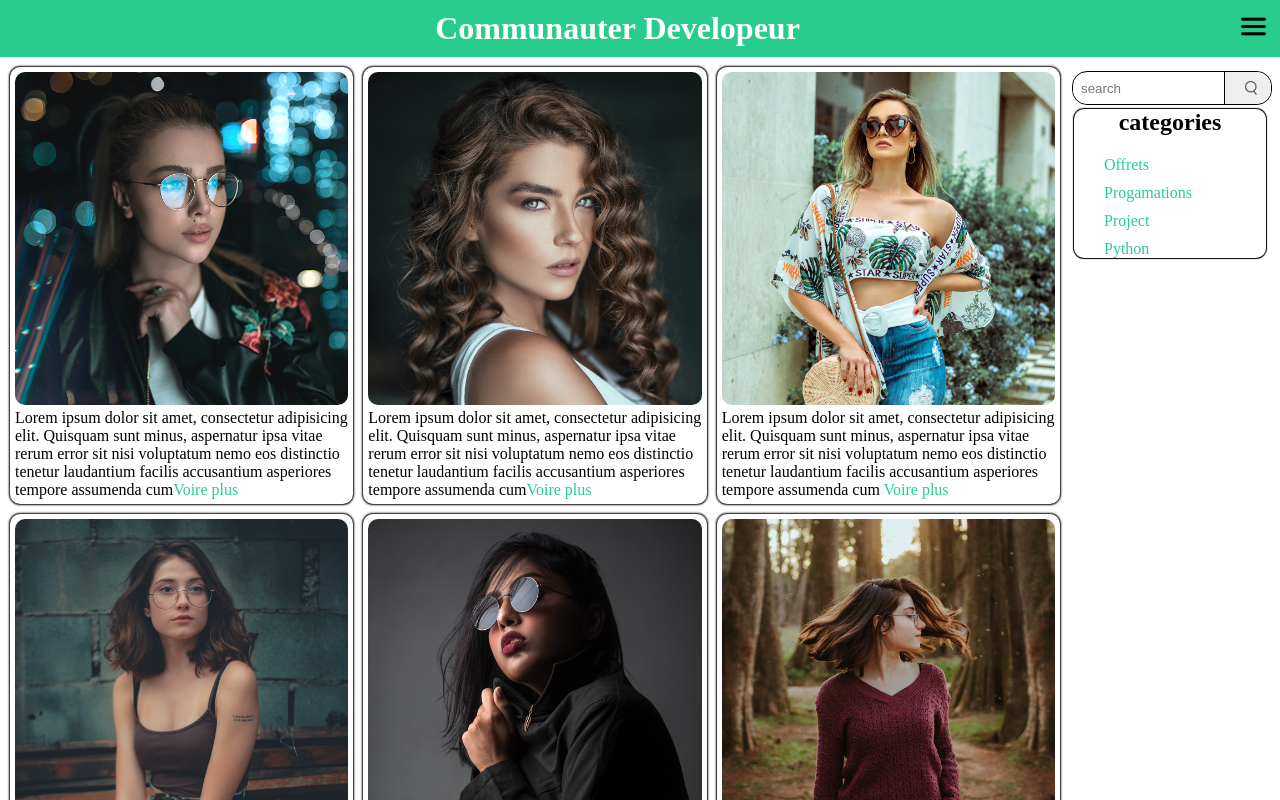
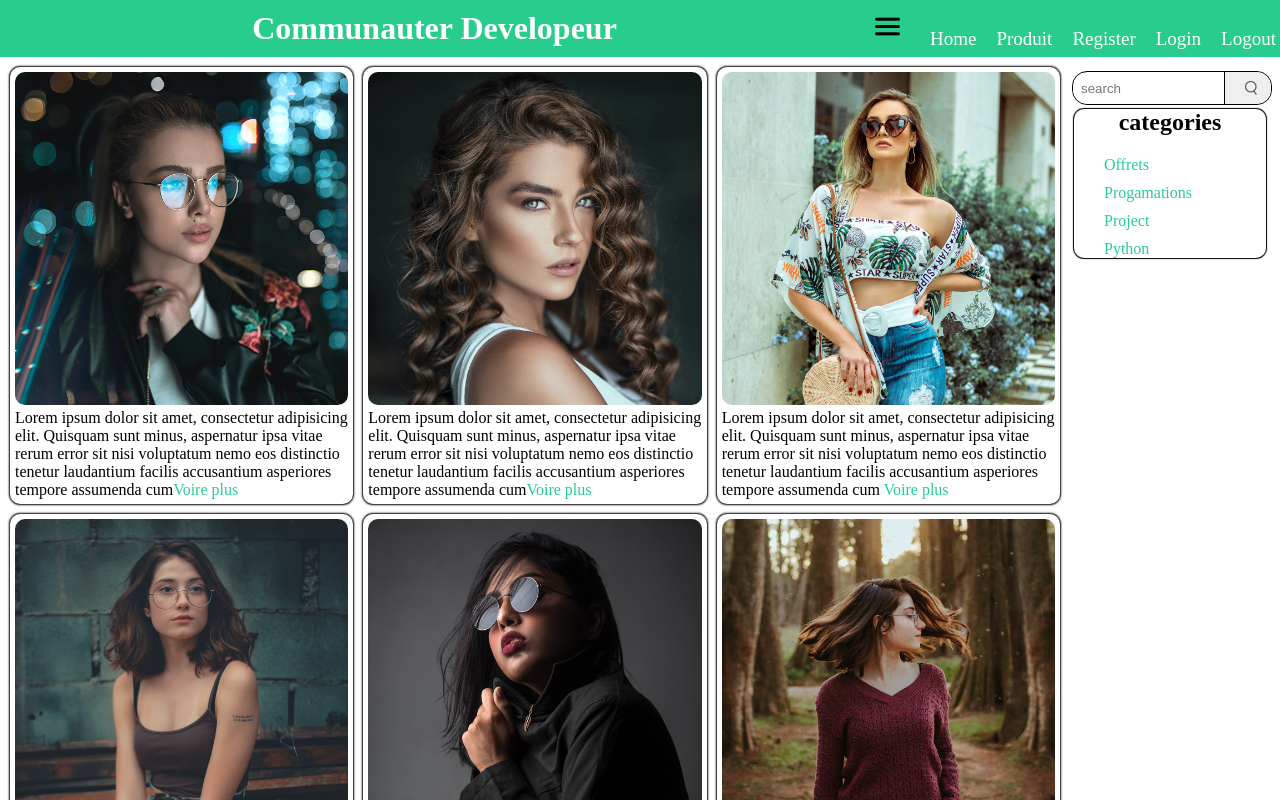
Before and after one commit to Djanfarouhanif/SCP_BLOG, an Angular app: page / in a window 1280 px wide. Shown: the top 800 px of the page. Built offline with nearby package versions, Linux system fonts and the light colour scheme.

Commit message:
navbar response

```diff
--- a/src/app/nav-bar/nav-bar.component.css
+++ b/src/app/nav-bar/nav-bar.component.css
@@ -27,20 +27,26 @@
 
 
     ul{
-        display: none;
+        padding: 0;
+        margin: 0;
 
         li{
-            list-style: none;
+            list-style-type: none;
+            display: inline-block;
+            font-size: 19px;
+            margin-left: 20px;
+
 
             a{
                 text-decoration: none;
-                color: none;
+                color: white;
             }
         }
     }
     .menu-icon {
 
         padding: 10px;
+
 
         img{
             width: 25px;
@@ -50,3 +56,46 @@
     }
 
 }
+ul li a:hover{
+    font-size: 19px;
+    font-weight: bold;
+    cursor: pointer;
+    color: yellow;
+    transition: 0.4s ease-in-out;
+}
+.menu-icon:hover{
+    cursor: pointer;
+}
+
+
+.desktop_menu{
+    margin-top:24px
+}
+
+
+@media screen and  (max-width:900px){
+    .desktop_menu{
+        position: fixed;
+        transition: 0.4s ease-in-out;
+        right: -280px;
+        top: 64px;
+        background: rgb(40, 205, 141);
+        width: 280px;
+        height: 100%;
+        z-index: 2;
+    }
+    .desktop_menu ul li{
+        display: block;
+        text-align: left;
+        margin: 0;
+        padding: 10px 0 10px 26px;
+        border-bottom: 1px solid grey;
+    }
+    .menu-icon{
+        display:block;
+    }
+    .mobile_menu{
+        right: 0;
+        transition: 0.4s ease-in-out;
+    }
+}
--- a/src/app/nav-bar/nav-bar.component.html
+++ b/src/app/nav-bar/nav-bar.component.html
@@ -3,9 +3,10 @@
         <h1>Communauter Developeur </h1>
     </div>
     <div class="navbar">
-        <div class="menu-icon">
+        <div class="menu-icon" (click)="openMenu()">
             <img src="../../assets/icon/menu-burger.png" alt="">
         </div>
+            <div class="desktop_menu" [class.mobile_menu]="menuValue">
                 <ul>
                     <li><a href="#">Home</a></li>
                     <li><a href="#">Produit</a></li>
@@ -15,3 +16,4 @@
                 </ul>
          </div>
     </div>
+</div>
--- a/src/app/nav-bar/nav-bar.component.ts
+++ b/src/app/nav-bar/nav-bar.component.ts
@@ -8,7 +8,13 @@ import { Component } from '@angular/core';
   styleUrl: './nav-bar.component.css'
 })
 export class NavBarComponent {
+    menuValue:boolean = false;
+    menu_icon:string = 'black'
 
+    openMenu(){
+      this.menuValue=!this.menuValue;
+
+    }
 
 
 }
```
Lines whose indentation alone changed are shown as unchanged.
